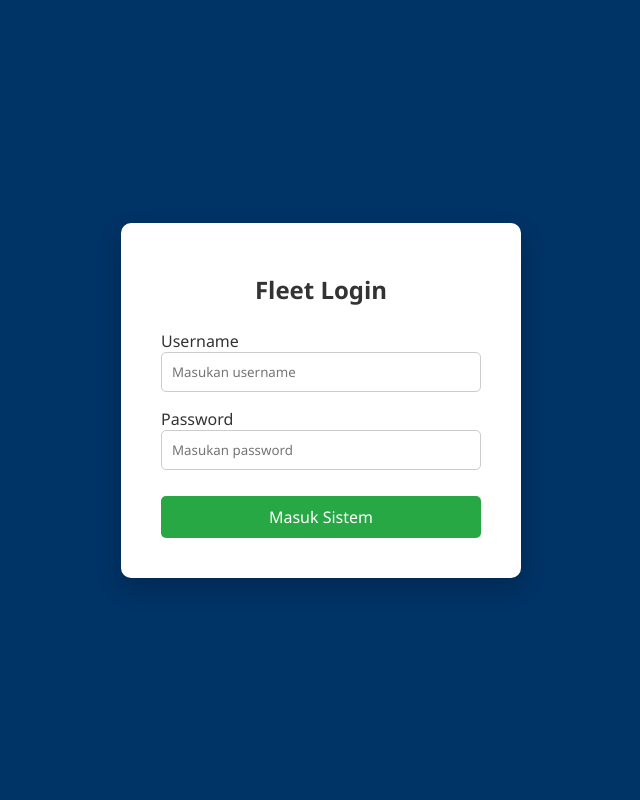
After one commit to farelachmadcaesario/UAS-PWD, a PHP site: page /login.php in a window 1280 px wide. The commit adds this page. Shown: the whole page, without its empty margins (319-959 px from the left). Run offline with PHP 8.4, Linux system fonts and the light colour scheme.

Commit message:
add login and logout

```diff
--- a/aset/style.css
+++ b/aset/style.css
@@ -1,4 +1,3 @@
-/* Reset Dasar */
 * {
   margin: 0;
   padding: 0;
@@ -11,9 +10,8 @@ body {
   color: #333;
 }
 
-/* Navbar */
 header {
-  background: #003366; /* Biru Maskapai */
+  background: #003366;
   color: white;
   padding: 1rem 2rem;
   display: flex;
@@ -28,7 +26,6 @@ header {
   letter-spacing: 1px;
 }
 
-/* Container Utama */
 main {
   padding: 2rem;
   max-width: 1200px;
@@ -55,21 +52,19 @@ main {
   background: #218838;
 }
 
-/* Grid System untuk Kartu Pesawat (Responsive Point!) */
 .fleet-grid {
   display: grid;
   grid-template-columns: repeat(auto-fill, minmax(300px, 1fr));
   gap: 1.5rem;
 }
 
-/* Kartu Pesawat */
 .card {
   background: white;
   border-radius: 8px;
   overflow: hidden;
   box-shadow: 0 4px 6px rgba(0, 0, 0, 0.05);
   transition: transform 0.2s;
-  border-top: 4px solid #ddd; /* Default border */
+  border-top: 4px solid #ddd;
 }
 
 .card:hover {
@@ -97,7 +92,6 @@ main {
   font-weight: bold;
 }
 
-/* Status Badge Logic */
 .badge {
   padding: 0.4rem 0.8rem;
   border-radius: 20px;
@@ -108,18 +102,16 @@ main {
 .status-Active {
   background: #28a745;
   border-color: #28a745;
-} /* Hijau */
+}
 .status-Maintenance {
   background: #ffc107;
   color: #333;
   border-color: #ffc107;
-} /* Kuning */
+}
 .status-Grounded {
   background: #dc3545;
   border-color: #dc3545;
-} /* Merah */
-
-/* Tombol Aksi */
+}
 .btn-action {
   text-decoration: none;
   color: #555;
--- a/index.php
+++ b/index.php
@@ -1,4 +1,9 @@
 <?php
+session_start();
+if (!isset($_SESSION['status']) || $_SESSION['status'] != "login") {
+    header("Location: login.php");
+    exit;
+}
 require_once 'koneksi.php';
 
 $query = "SELECT * FROM pesawat ORDER BY id_pesawat DESC";
@@ -19,6 +24,7 @@ $result = mysqli_query($koneksi, $query);
         <div class="logo">SkyFleet Manager</div>
         <nav>
             <span style="font-size: 0.9rem;">Admin: Farel Achmad Caesario | A12.2024.07195</span>
+            <a href="logout.php" style="color: white; text-decoration: none; border: 1px solid white; padding: 5px 10px; border-radius: 4px; font-size: 0.8rem;">Logout ↪</a>
         </nav>
     </header>
 
--- /dev/null
+++ b/login.php
@@ -0,0 +1,62 @@
+<!DOCTYPE html>
+<html lang="id">
+<head>
+    <meta charset="UTF-8">
+    <meta name="viewport" content="width=device-width, initial-scale=1.0">
+    <title>Login - Fleet Management</title>
+    <link rel="stylesheet" href="aset/style.css">
+    <style>
+        body {
+            background: #003366;
+            display: flex;
+            justify-content: center;
+            align-items: center;
+            height: 100vh;
+        }
+        .login-card {
+            background: white;
+            padding: 2.5rem;
+            border-radius: 10px;
+            box-shadow: 0 10px 25px rgba(0,0,0,0.2);
+            width: 100%;
+            max-width: 400px;
+            text-align: center;
+        }
+        .login-card h2 { margin-bottom: 1.5rem; color: #333; }
+        .form-group { margin-bottom: 1rem; text-align: left; }
+        .form-group input { width: 100%; padding: 10px; border: 1px solid #ccc; border-radius: 5px; }
+        .btn-login {
+            background: #28a745;
+            color: white;
+            width: 100%;
+            padding: 10px;
+            border: none;
+            border-radius: 5px;
+            font-size: 1rem;
+            cursor: pointer;
+            margin-top: 10px;
+        }
+        .btn-login:hover { background: #218838; }
+    </style>
+</head>
+<body>
+
+    <div class="login-card">
+        <div style="font-size: 3rem; margin-bottom: 10px;"></div>
+        <h2>Fleet Login</h2>
+
+        <form action="cek_login.php" method="POST">
+            <div class="form-group">
+                <label>Username</label>
+                <input type="text" name="username" placeholder="Masukan username" required>
+            </div>
+            <div class="form-group">
+                <label>Password</label>
+                <input type="password" name="password" placeholder="Masukan password" required>
+            </div>
+            <button type="submit" class="btn-login" name="login">Masuk Sistem</button>
+        </form>
+    </div>
+
+</body>
+</html>
--- /dev/null
+++ b/logout.php
@@ -0,0 +1,5 @@
+<?php
+session_start();
+session_destroy();
+header("Location: login.php");
+?>
```
Also changed, not shown: cek_login.php (added, +25 -0 lines).
